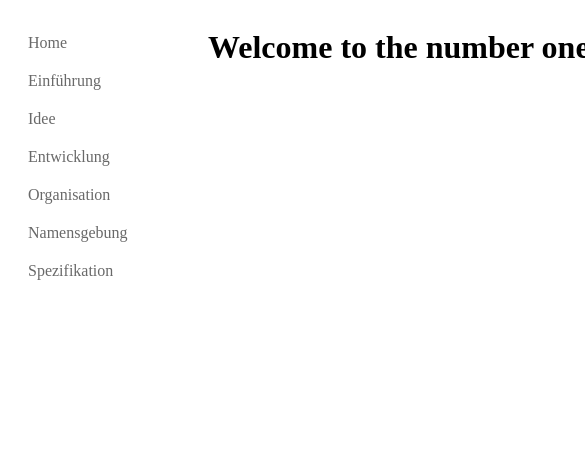
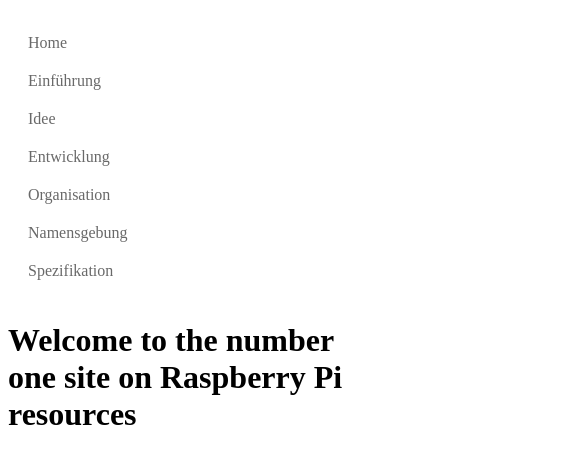
Before and after one commit to delexi/mc-website, a plain HTML site: page index.html in a window 390 px wide. Shown: the top 466 px of the page, 585 px wide, since content can reach past the window. Drawn offline with Linux system fonts and the light colour scheme.

Commit message:
Use flexbox layout. Add mobile support.

```diff
--- a/style.css
+++ b/style.css
@@ -22,18 +22,30 @@ ul#menu li a:hover {
 }
 
 div#main {
-    width: 1200px;
+    display: flex;
+    flex-direction: row;
+    flex-wrap: nowrap;
+    align-items: flex-start; /* align elements at the top */
+    justify-content: space-between;
+    max-width: 900px;
     margin: 0 auto;
 }
 
-div#menu, div#content {
-    float: left
-}
-
 div#menu {
-    width: 200px
+    flex: 0 0 auto;
 }
 
 div#content {
-    width: 1000px;
+    max-width: 700px;
 }
+
+@media all and (max-width: 400px) {
+    div#main {
+        flex-direction: column;
+        align-content: center;
+    }
+
+    div#menu {
+        flex: 0 0 auto;
+    }
+}
```
